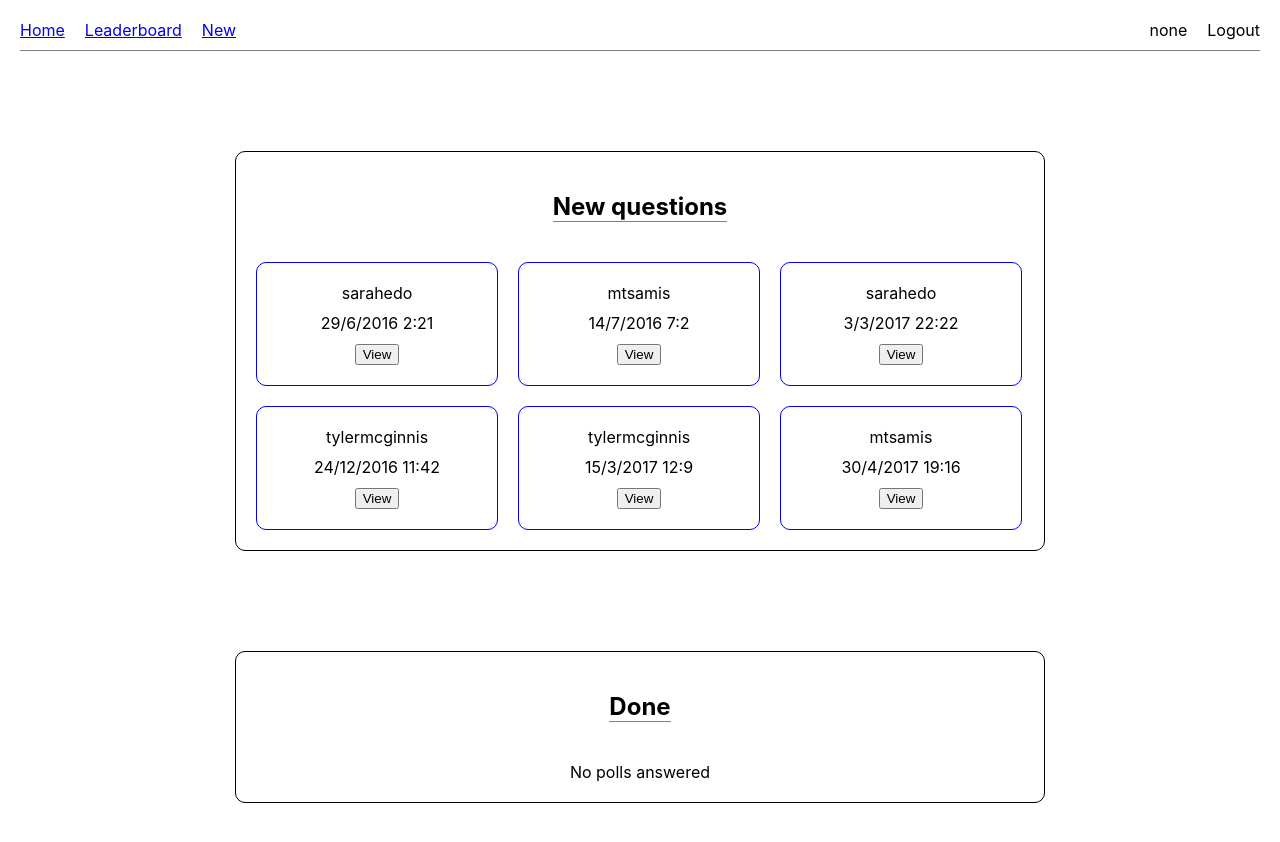
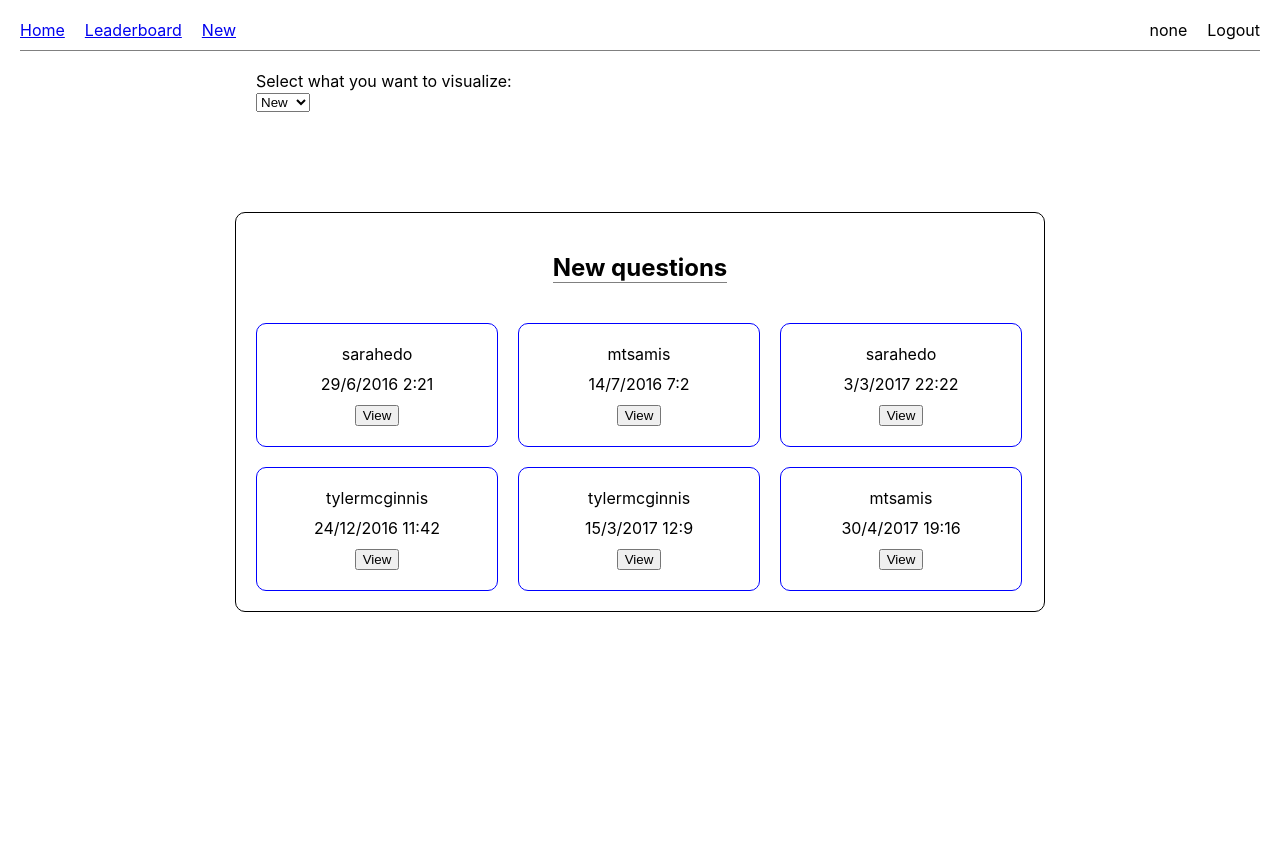
Before and after one commit to danilopezsanchez/react-redux-project, a React (Create React App) app: page / in a window 1280 px wide. Both pictures are taken after a click on the button "Login". Shown: the top 842 px of the page. After the commit the page ends 800 px from the top, so only its background shows below. Built offline with nearby package versions, Linux system fonts and the light colour scheme.

Commit message:
Added visualization in dashboard and fix classNames in leaderboard

```diff
--- a/src/components/Dashboard.js
+++ b/src/components/Dashboard.js
@@ -1,4 +1,4 @@
-import { useEffect } from "react";
+import { useState } from "react";
 import { useDispatch, useSelector } from "react-redux";
 import { Link } from "react-router-dom";
 import { receiveQuestions } from "../actions/questionAction";
@@ -10,6 +10,7 @@ const Dashboard = () => {
 	const dispatch = useDispatch();
 	const authedUser = useSelector(state => state.authedUser);
 	const questionsState = useSelector(state => state.questions);
+	const [visualizePolls, setVisualizePolls] = useState("new");
 
 	const questionsAnswered = Object.values(questionsState).filter((item)=>{
 		if(item.optionOne.votes.includes(authedUser) || item.optionTwo.votes.includes(authedUser))
@@ -31,9 +32,24 @@ const Dashboard = () => {
 		return dateFormated;
 	}
 
+	function handleVisualizeOption(){
+		const visualizationSelected = document.getElementById("visualizationBox").value;
+		setVisualizePolls(visualizationSelected)
+	}
+
 	return(
 		<div>
 			<NavigationBar/>
+			<div className="selectVisualization">
+				<div>Select what you want to visualize:</div>
+				<select id="visualizationBox" value={visualizePolls} onChange={handleVisualizeOption}>
+					<option value="all">All</option>
+					<option value="new">New</option>
+					<option value="done">Done</option>
+				</select>
+			</div>
+			{
+			(visualizePolls==="all" || visualizePolls==="new") &&
 			<section className="pollSectionContainer">
 				<h1>New questions</h1>
 				<div className="pollListContainer">
@@ -53,6 +69,9 @@ const Dashboard = () => {
 				}
 				</div>
 			</section>
+			}
+			{
+			(visualizePolls==="all" || visualizePolls==="done") &&
 			<section className="pollSectionContainer">
 				<h1>Done</h1>
 				<div className="pollListContainer">
@@ -72,6 +91,7 @@ const Dashboard = () => {
 				}
 				</div>
 			</section>
+			}
 		</div>
 	)
 }
--- a/src/components/Leaderboard.js
+++ b/src/components/Leaderboard.js
@@ -1,6 +1,5 @@
 import NavigationBar from "./NavigationBar";
-import { useDispatch, useSelector } from "react-redux";
-import Login from "./Login";
+import { useSelector } from "react-redux";
 
 const Leaderboard = () => {
 	const authedUser = useSelector(state => state.authedUser);
@@ -25,20 +24,20 @@ const Leaderboard = () => {
 			<NavigationBar />
 			<div className="leaderContainer">
 				<header>
-					<div class="col">Users</div>
-					<div class="col">Answered</div>
-					<div class="col">Created</div>
+					<div className="col">Users</div>
+					<div className="col">Answered</div>
+					<div className="col">Created</div>
 				</header>
 				{
 					usersOrdered.map((item) => {
 						return (
-							<div key={item.id} class="row">
-								<div class="col">
+							<div key={item.id} className="row">
+								<div className="col">
 									<img src={item.avatarURL} width="50px"/>
 									{item.name}
 								</div>
-								<div class="col">{Object.values(item.answers).length}</div>
-								<div class="col">{item.questions.length}</div>
+								<div className="col">{Object.values(item.answers).length}</div>
+								<div className="col">{item.questions.length}</div>
 							</div>
 						);
 					})
--- a/src/components/Login.js
+++ b/src/components/Login.js
@@ -15,7 +15,7 @@ const Login = () => {
 		})
 	},[]);*/
 
-	function handleLogin(event){
+	function handleLogin(){
 		const userSelected = document.getElementById("loginBox").value;
 		dispatch(loginUser(userSelected));
 	}
--- a/src/index.css
+++ b/src/index.css
@@ -62,6 +62,12 @@ code {
 	display: flex;
     flex-direction: row;
 	gap: 20px;
+}
+
+
+.selectVisualization{
+	width: 60%;
+	margin: auto;
 }
 
 .pollSectionContainer{
```
